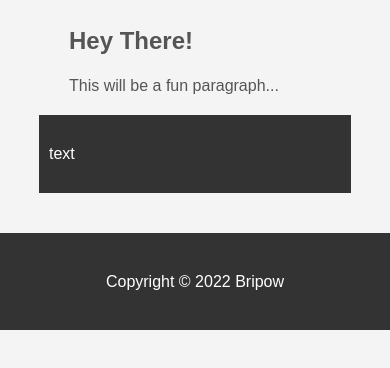
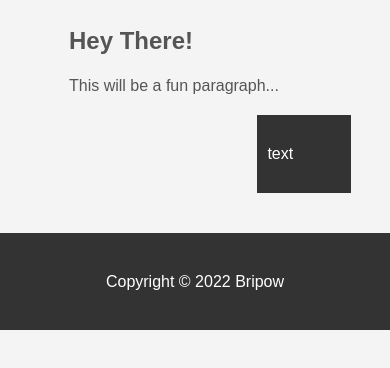
Before and after one commit to bripow/bripow.github.io, a plain HTML site: page index.html in a window 390 px wide. Shown: the part 448-816 px from the top of the page. Drawn offline with Linux system fonts and the light colour scheme.

Commit message:
Update style.css

```diff
--- a/css/style.css
+++ b/css/style.css
@@ -94,9 +94,3 @@ body{
         float:none;
 
 }
-    #sidebar{
-        width: 100%;
-        float:none;
-
-    }
-}
```
